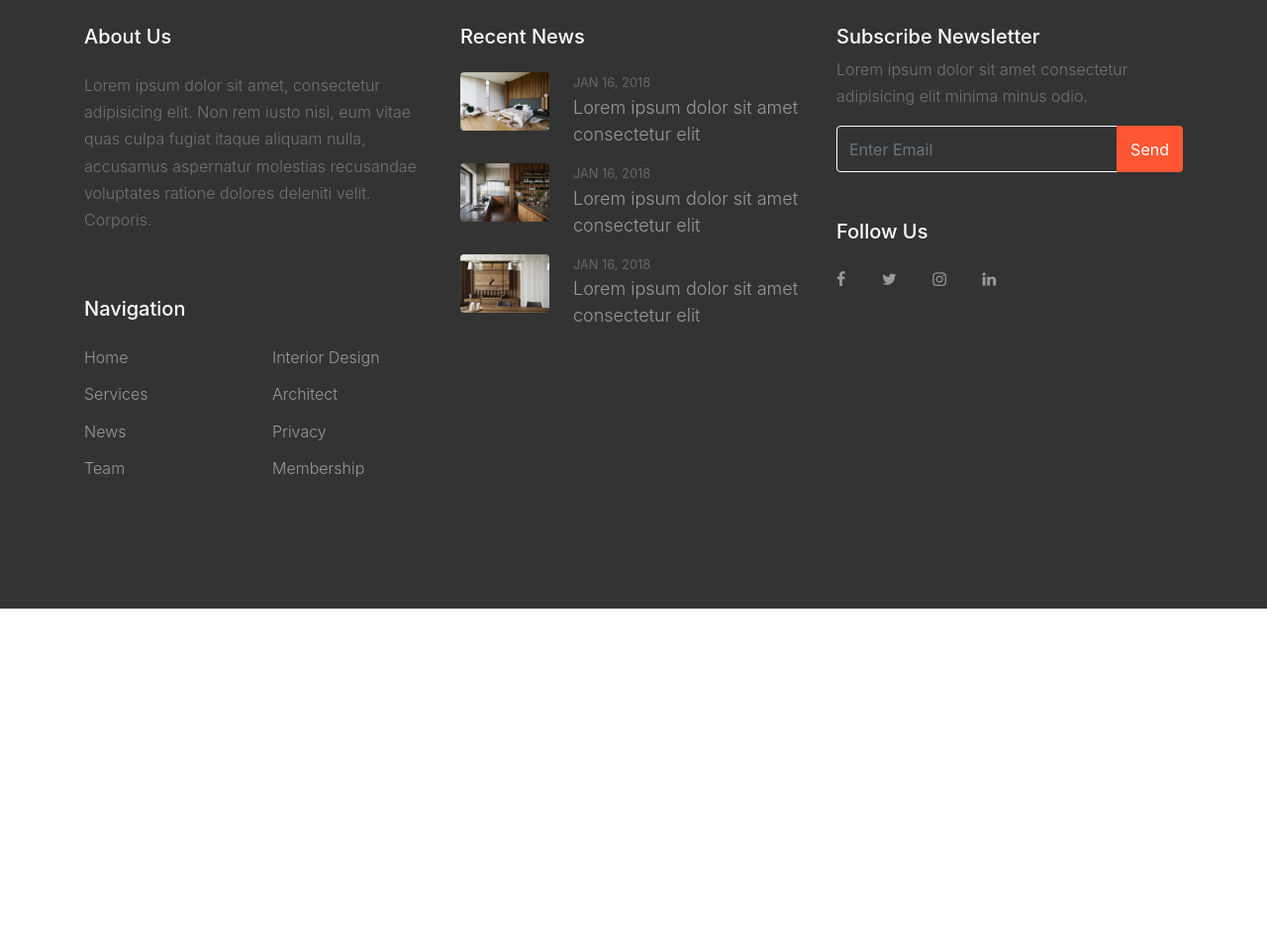
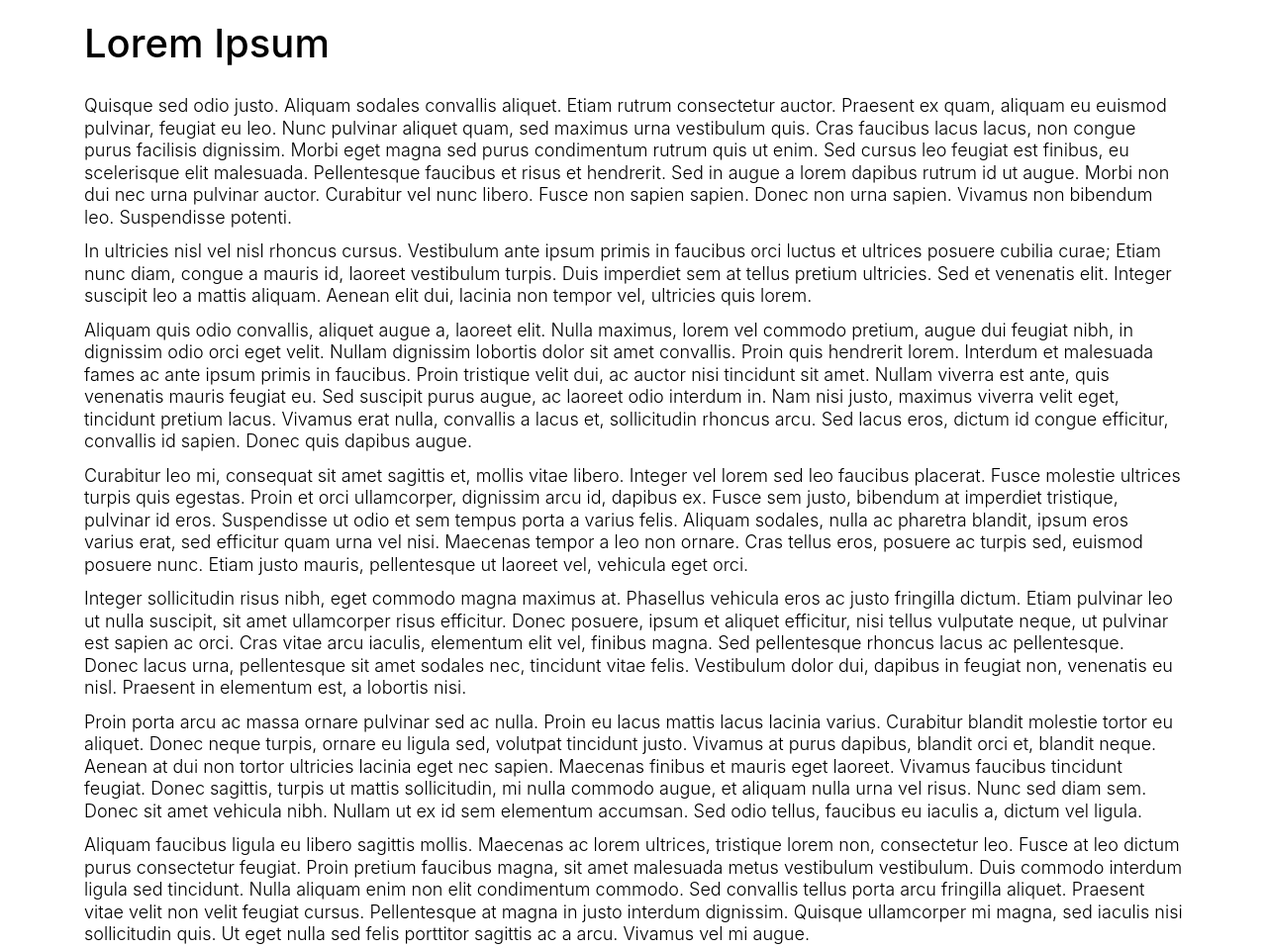
Before and after one commit to kupolua/build.revival-church.org, a plain HTML site: page index.html in a window 1280 px wide. Shown: the part 840-1799 px from the top of the page at 99% size. Before the commit the page ends 1455 px from the top, so only its background shows below. Drawn offline with Linux system fonts and the light colour scheme; files whose address does not match are found by name.

Commit message:
add content

```diff
--- a/index.html
+++ b/index.html
@@ -1,7 +1,7 @@
 <!DOCTYPE html>
 <html lang="en">
   <head>
-    <title>Archs &mdash; Onepage Template by Colorlib</title>
+    <title>Re:vival church</title>
     <meta charset="utf-8">
     <meta name="viewport" content="width=device-width, initial-scale=1, shrink-to-fit=no">
 
@@ -77,41 +77,6 @@
             <div class="col-2">
               <h1 class="my-0 site-logo"><a href="index.html">RE:church</a></h1>
             </div>
-            <div class="col-10">
-              <nav class="site-navigation text-right" role="navigation">
-                <div class="container">
-                  <div class="d-inline-block d-lg-none ml-md-0 mr-auto py-3"><a href="#" class="site-menu-toggle js-menu-toggle text-white"><span class="icon-menu h3"></span></a></div>
-
-                  <ul class="site-menu main-menu js-clone-nav d-none d-lg-block">
-                    <li>
-                      <a href="#home-section" class="nav-link">Home</a>
-                    </li>
-                    <li class="has-children">
-                      <a href="#about-section" class="nav-link">About Us</a>
-                      <ul class="dropdown arrow-top">
-                        <li><a href="#our-team-section" class="nav-link">Team</a></li>
-                        <li><a href="#pricing-section" class="nav-link">Pricing</a></li>
-                        <li><a href="#faq-section" class="nav-link">FAQ</a></li>
-                        <li class="has-children">
-                          <a href="#">More Links</a>
-                          <ul class="dropdown">
-                            <li><a href="#">Menu One</a></li>
-                            <li><a href="#">Menu Two</a></li>
-                            <li><a href="#">Menu Three</a></li>
-                          </ul>
-                        </li>
-                      </ul>
-                    </li>
-                    <li>
-                      <a href="#projects-section" class="nav-link">Projects</a>
-                    </li>
-                    <li><a href="#news-section" class="nav-link">News</a></li>
-                    <li><a href="#services-section" class="nav-link">Services</a></li>
-                    <li><a href="#contact-section" class="nav-link">Contact</a></li>
-                  </ul>
-                </div>
-              </nav>
-            </div>
           </div>
         </div>
       </div>
@@ -124,124 +89,45 @@
       </div>
     </div>
 
+    <div class="text">
+      <h1>Lorem Ipsum</h1>
+      <p>Quisque sed odio justo. Aliquam sodales convallis aliquet. Etiam rutrum consectetur auctor. Praesent ex quam, aliquam eu euismod pulvinar, feugiat eu leo. Nunc pulvinar aliquet quam, sed maximus urna vestibulum quis. Cras faucibus lacus lacus, non congue purus facilisis dignissim. Morbi eget magna sed purus condimentum rutrum quis ut enim. Sed cursus leo feugiat est finibus, eu scelerisque elit malesuada. Pellentesque faucibus et risus et hendrerit. Sed in augue a lorem dapibus rutrum id ut augue. Morbi non dui nec urna pulvinar auctor. Curabitur vel nunc libero. Fusce non sapien sapien. Donec non urna sapien. Vivamus non bibendum leo. Suspendisse potenti.</p>
+      <p>In ultricies nisl vel nisl rhoncus cursus. Vestibulum ante ipsum primis in faucibus orci luctus et ultrices posuere cubilia curae; Etiam nunc diam, congue a mauris id, laoreet vestibulum turpis. Duis imperdiet sem at tellus pretium ultricies. Sed et venenatis elit. Integer suscipit leo a mattis aliquam. Aenean elit dui, lacinia non tempor vel, ultricies quis lorem.</p>
+      <p>Aliquam quis odio convallis, aliquet augue a, laoreet elit. Nulla maximus, lorem vel commodo pretium, augue dui feugiat nibh, in dignissim odio orci eget velit. Nullam dignissim lobortis dolor sit amet convallis. Proin quis hendrerit lorem. Interdum et malesuada fames ac ante ipsum primis in faucibus. Proin tristique velit dui, ac auctor nisi tincidunt sit amet. Nullam viverra est ante, quis venenatis mauris feugiat eu. Sed suscipit purus augue, ac laoreet odio interdum in. Nam nisi justo, maximus viverra velit eget, tincidunt pretium lacus. Vivamus erat nulla, convallis a lacus et, sollicitudin rhoncus arcu. Sed lacus eros, dictum id congue efficitur, convallis id sapien. Donec quis dapibus augue.</p>
+      <p>Curabitur leo mi, consequat sit amet sagittis et, mollis vitae libero. Integer vel lorem sed leo faucibus placerat. Fusce molestie ultrices turpis quis egestas. Proin et orci ullamcorper, dignissim arcu id, dapibus ex. Fusce sem justo, bibendum at imperdiet tristique, pulvinar id eros. Suspendisse ut odio et sem tempus porta a varius felis. Aliquam sodales, nulla ac pharetra blandit, ipsum eros varius erat, sed efficitur quam urna vel nisi. Maecenas tempor a leo non ornare. Cras tellus eros, posuere ac turpis sed, euismod posuere nunc. Etiam justo mauris, pellentesque ut laoreet vel, vehicula eget orci.</p>
+      <p>Integer sollicitudin risus nibh, eget commodo magna maximus at. Phasellus vehicula eros ac justo fringilla dictum. Etiam pulvinar leo ut nulla suscipit, sit amet ullamcorper risus efficitur. Donec posuere, ipsum et aliquet efficitur, nisi tellus vulputate neque, ut pulvinar est sapien ac orci. Cras vitae arcu iaculis, elementum elit vel, finibus magna. Sed pellentesque rhoncus lacus ac pellentesque. Donec lacus urna, pellentesque sit amet sodales nec, tincidunt vitae felis. Vestibulum dolor dui, dapibus in feugiat non, venenatis eu nisl. Praesent in elementum est, a lobortis nisi.</p>
+      <p>Proin porta arcu ac massa ornare pulvinar sed ac nulla. Proin eu lacus mattis lacus lacinia varius. Curabitur blandit molestie tortor eu aliquet. Donec neque turpis, ornare eu ligula sed, volutpat tincidunt justo. Vivamus at purus dapibus, blandit orci et, blandit neque. Aenean at dui non tortor ultricies lacinia eget nec sapien. Maecenas finibus et mauris eget laoreet. Vivamus faucibus tincidunt feugiat. Donec sagittis, turpis ut mattis sollicitudin, mi nulla commodo augue, et aliquam nulla urna vel risus. Nunc sed diam sem. Donec sit amet vehicula nibh. Nullam ut ex id sem elementum accumsan. Sed odio tellus, faucibus eu iaculis a, dictum vel ligula.</p>
+      <p>Aliquam faucibus ligula eu libero sagittis mollis. Maecenas ac lorem ultrices, tristique lorem non, consectetur leo. Fusce at leo dictum purus consectetur feugiat. Proin pretium faucibus magna, sit amet malesuada metus vestibulum vestibulum. Duis commodo interdum ligula sed tincidunt. Nulla aliquam enim non elit condimentum commodo. Sed convallis tellus porta arcu fringilla aliquet. Praesent vitae velit non velit feugiat cursus. Pellentesque at magna in justo interdum dignissim. Quisque ullamcorper mi magna, sed iaculis nisi sollicitudin quis. Ut eget nulla sed felis porttitor sagittis ac a arcu. Vivamus vel mi augue.</p>
+      <p>Duis nec mauris a tellus fringilla fringilla. Donec eget nibh vel nibh bibendum facilisis vel nec massa. Donec efficitur, lorem nec efficitur vulputate, nisi ex eleifend velit, vitae hendrerit tellus ipsum ac leo. Nunc nec elit dictum, vehicula augue at, condimentum erat. Nulla rhoncus neque sed ante gravida convallis vitae nec mi. Suspendisse a quam pretium, auctor mi at, tincidunt neque. Donec bibendum lacinia fringilla. Nullam suscipit condimentum massa eget mattis. Pellentesque elit quam, faucibus eget vehicula suscipit, bibendum non dolor. Nullam fermentum est id mauris euismod cursus. Mauris tristique, ipsum ut mattis varius, eros risus suscipit erat, non suscipit orci diam ac lacus. Ut lacus nulla, luctus sed sapien at, facilisis dictum erat. Vivamus ex nisi, finibus non lacinia eget, gravida nec augue.</p>
+      <p>Vestibulum orci nisl, ultricies sit amet sapien ut, pulvinar dignissim dolor. Mauris dolor elit, molestie in finibus nec, blandit malesuada purus. Aenean nec quam ut dui ornare cursus bibendum ac diam. Pellentesque habitant morbi tristique senectus et netus et malesuada fames ac turpis egestas. Suspendisse sed aliquet elit. Maecenas venenatis non enim ac volutpat. Vivamus nec diam tincidunt, luctus sapien vel, malesuada eros. Praesent vel magna in tellus consequat rutrum. Cras interdum placerat scelerisque. Suspendisse potenti. Donec eget fermentum metus. Mauris faucibus, tortor ut auctor fermentum, nunc quam lobortis ligula, eget consequat erat nisi vitae augue. Nunc quis tempor urna. Mauris mattis hendrerit arcu, nec tincidunt justo condimentum in.</p>
+      <h2>Сгенерировано 9 абзацей, 874 слов, 5801 байтов Lorem Ipsum</h2>
+    </div>
+    <img src="images/chemu-uchit-khristianstvo-i-religiya.jpg" class="body-img">
+    <div class="text">
+      <p>Nulla laoreet, arcu sed consequat tempor, lectus sapien viverra tortor, vel condimentum lectus mi et est. Donec fermentum turpis eu erat consectetur tempus. Aliquam blandit dictum justo eget laoreet. Aliquam dui orci, vehicula eget libero ac, mollis euismod mi. Proin vestibulum ac mauris sed pretium. Pellentesque nec purus vel libero varius sodales nec sed sapien. Suspendisse porta pulvinar tortor placerat egestas. Pellentesque aliquet luctus tellus, ut convallis ante blandit et. Nunc et consequat arcu.</p>
+      <p>Suspendisse faucibus lorem non condimentum fringilla. Donec fermentum et arcu eget laoreet. Phasellus hendrerit, neque nec auctor porta, massa augue pulvinar velit, quis cursus eros lorem eget sem. Cras pharetra egestas luctus. Morbi quam purus, tincidunt porttitor orci sed, pulvinar ultricies sem. Aenean condimentum, sem vitae luctus convallis, sem nisi suscipit lorem, ut iaculis erat nisi ultrices odio. Vestibulum venenatis elit vitae ante tristique, eu malesuada velit condimentum. Morbi id lacinia justo. Maecenas ipsum dui, posuere ut diam sed, placerat maximus sem. Nam posuere sit amet nunc at condimentum.</p>
+      <p>Integer tincidunt dapibus orci eu congue. Vestibulum urna sapien, fringilla id mattis ut, egestas non nisl. Nullam vitae neque tincidunt, blandit risus ac, tempus orci. Duis porta ex id purus sagittis, a dignissim lorem auctor. Etiam lacus turpis, elementum eget ex ac, mattis vestibulum neque. Fusce et ipsum interdum, vulputate felis a, tempor tortor. Donec elit velit, egestas eu dolor at, convallis porttitor tellus. Vivamus a pretium leo, nec tincidunt augue. Duis ac massa vehicula nisl laoreet iaculis.</p>
+      <p>Aenean eleifend venenatis tempus. Aenean faucibus purus neque, sed fringilla eros ornare vitae. Ut dapibus eu libero ac fringilla. Vivamus sem magna, tempor vel elementum a, molestie eu quam. Sed ultricies sapien ac commodo facilisis. Nulla condimentum et enim sit amet sollicitudin. Proin ac tempus augue. In dolor risus, volutpat id lectus at, volutpat tristique lorem. Nunc id iaculis enim. In viverra ultricies risus. Integer a lacinia ligula. Proin commodo turpis eget rhoncus facilisis. Aenean sed finibus magna, vel efficitur arcu. Donec eget nisl volutpat neque pulvinar malesuada in non nisi. Nulla ultrices porta porta. Nullam ornare, eros eu accumsan suscipit, lorem nisl sollicitudin magna, et imperdiet nulla nulla ut tellus.</p>
+    </div>
+    <div class="column-container">
+      <h1 class="column-container__title">Lorem Ipsum</h1>
+      <div class="column-container__container">
+        <div class="column-container__column">
+          <h1>Lorem Ipsum</h1>
+          <p>Vestibulum quis turpis efficitur, maximus nibh quis, pellentesque augue. Sed nec velit rutrum, consectetur dui sit amet, pretium est.</p>
+          <p>Fusce euismod orci felis, ut volutpat nulla efficitur at.</p>
+        </div>
+        <div class="column-container__column">
+          <h1>Lorem Ipsum</h1>
+          <p>Vestibulum quis turpis efficitur, maximus nibh quis, pellentesque augue. Sed nec velit rutrum, consectetur dui sit amet, pretium est.</p>
+          <p>Fusce euismod orci felis, ut volutpat nulla efficitur at.</p>
+        </div>
+      </div>
+    </div>
 
 
     <footer class="site-footer border-top">
-      <div class="container">
-        <div class="row">
-          <div class="col-lg-4 mb-5 mb-lg-0">
-            <div class="row mb-5">
-              <div class="col-12">
-                <h3 class="footer-heading mb-4">About Us</h3>
-                <p>Lorem ipsum dolor sit amet, consectetur adipisicing elit. Non rem iusto nisi, eum vitae quas culpa fugiat itaque aliquam nulla, accusamus aspernatur molestias recusandae voluptates ratione dolores deleniti velit. Corporis.</p>
-              </div>
-            </div>
-            <div class="row mb-5">
-              <div class="col-md-12">
-                <h3 class="footer-heading mb-4">Navigation</h3>
-              </div>
-              <div class="col-md-6 col-lg-6">
-                <ul class="list-unstyled">
-                  <li><a href="#">Home</a></li>
-                  <li><a href="#">Services</a></li>
-                  <li><a href="#">News</a></li>
-                  <li><a href="#">Team</a></li>
-                </ul>
-              </div>
-              <div class="col-md-6 col-lg-6">
-                <ul class="list-unstyled">
-                  <li><a href="#">Interior Design</a></li>
-                  <li><a href="#">Architect</a></li>
-                  <li><a href="#">Privacy</a></li>
-                  <li><a href="#">Membership</a></li>
-                </ul>
-              </div>
-            </div>
 
-
-          </div>
-          <div class="col-lg-4">
-
-
-            <div class="mb-5">
-              <h3 class="footer-heading mb-4">Recent News</h3>
-              <div class="block-25">
-                <ul class="list-unstyled">
-                  <li class="mb-3">
-                    <a href="#" class="d-flex">
-                      <figure class="image mr-4">
-                        <img src="images/img_2.jpg" alt="" class="img-fluid">
-                      </figure>
-                      <div class="text">
-                        <span class="small text-uppercase date">Jan 16, 2018</span>
-                        <h3 class="heading font-weight-light">Lorem ipsum dolor sit amet consectetur elit</h3>
-                      </div>
-                    </a>
-                  </li>
-                  <li class="mb-3">
-                    <a href="#" class="d-flex">
-                      <figure class="image mr-4">
-                        <img src="images/img_3.jpg" alt="" class="img-fluid">
-                      </figure>
-                      <div class="text">
-                        <span class="small text-uppercase date">Jan 16, 2018</span>
-                        <h3 class="heading font-weight-light">Lorem ipsum dolor sit amet consectetur elit</h3>
-                      </div>
-                    </a>
-                  </li>
-                  <li class="mb-3">
-                    <a href="#" class="d-flex">
-                      <figure class="image mr-4">
-                        <img src="images/img_4.jpg" alt="" class="img-fluid">
-                      </figure>
-                      <div class="text">
-                        <span class="small text-uppercase date">Jan 16, 2018</span>
-                        <h3 class="heading font-weight-light">Lorem ipsum dolor sit amet consectetur elit</h3>
-                      </div>
-                    </a>
-                  </li>
-                </ul>
-              </div>
-            </div>
-
-          </div>
-
-
-          <div class="col-lg-4 mb-5 mb-lg-0">
-
-            <div class="mb-5">
-              <h3 class="footer-heading mb-2">Subscribe Newsletter</h3>
-              <p>Lorem ipsum dolor sit amet consectetur adipisicing elit minima minus odio.</p>
-
-              <form action="#" method="post" class="form-subscribe">
-                <div class="input-group mb-3">
-                  <input type="text" class="form-control border-white text-white bg-transparent" placeholder="Enter Email" aria-label="Enter Email" aria-describedby="button-addon2">
-                  <div class="input-group-append">
-                    <button class="btn btn-primary" type="button" id="button-addon2">Send</button>
-                  </div>
-                </div>
-              </form>
-
-            </div>
-
-            <div class="row">
-              <div class="col-md-12">
-                <h3 class="footer-heading mb-4">Follow Us</h3>
-
-                <div>
-                  <a href="#" class="pl-0 pr-3"><span class="icon-facebook"></span></a>
-                  <a href="#" class="pl-3 pr-3"><span class="icon-twitter"></span></a>
-                  <a href="#" class="pl-3 pr-3"><span class="icon-instagram"></span></a>
-                  <a href="#" class="pl-3 pr-3"><span class="icon-linkedin"></span></a>
-                </div>
-              </div>
-            </div>
-
-
-          </div>
-
-        </div>
-      </div>
     </footer>
   </div>
 
--- a/scss/_site-blocks.scss
+++ b/scss/_site-blocks.scss
@@ -1,4 +1,4 @@
-$color-tertiary: #ff5733;
+$color-tertiary: rgb(160, 160, 160);
 
 .site-blocks-cover {
 	background-size: cover;
--- a/scss/_site-navbar.scss
+++ b/scss/_site-navbar.scss
@@ -1,3 +1,9 @@
+.text {
+	width: calc(100% - 256px);
+	margin-right: 128px;
+	margin-left: 128px;
+}
+
 .site-navbar-wrap {
 	position: absolute;
 	z-index: 99;
--- a/scss/bootstrap/_variables.scss
+++ b/scss/bootstrap/_variables.scss
@@ -39,7 +39,7 @@ $indigo:  #6610f2 !default;
 $purple:  #6f42c1 !default;
 $pink:    #e83e8c !default;
 $red:     #dc3545 !default;
-$orange:  #ff5733 !default;
+$orange:  rgb(160, 160, 160) !default;
 $yellow:  #ffc107 !default;
 $green:   #28a745 !default;
 $teal:    #20c997 !default;
```
Also changed, not shown: css/bootstrap.min.css, css/bootstrap/bootstrap-reboot.css, css/style.css, images/chemu-uchit-khristianstvo-i-religiya.jpg (added).
